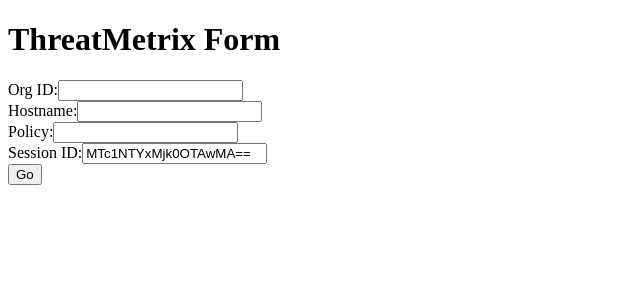
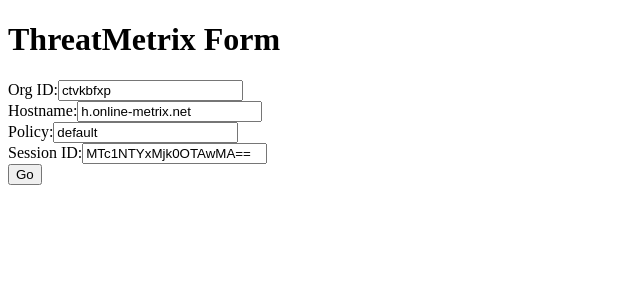
Before and after one commit to johnelmer1980/basic_demo_site, a Next.js app: page / in a window 1280 px wide. Shown: the top 300 px of the page, without its empty margins (0-640 px from the left). Built offline with nearby package versions, Linux system fonts and the light colour scheme.

Commit message:
added in profiling

```diff
--- a/pages/index.js
+++ b/pages/index.js
@@ -3,9 +3,9 @@
 
 export default function Home() {
   const router = useRouter();
-  const [orgId, setOrgId] = useState("");
-  const [hostname, setHostname] = useState("");
-  const [policy, setPolicy] = useState("");
+  const [orgId, setOrgId] = useState("ctvkbfxp");
+  const [hostname, setHostname] = useState("h.online-metrix.net");
+  const [policy, setPolicy] = useState("default");
   const [sessionId, setSessionId] = useState("");
 
   useEffect(() => {
--- a/profile.js
+++ b/profile.js
@@ -1,5 +1,6 @@
 import { useEffect } from "react";
 import { useRouter } from "next/router";
+import Head from "next/head";
 
 export default function Profile() {
   const router = useRouter();
@@ -19,6 +20,9 @@
 
   return (
     <div className="min-h-screen flex items-center justify-center bg-gray-50">
+      <Head>
+        <script type="text/javascript" src="fp-clientlib-v5.js"></script>
+      </Head>
       <div className="bg-white shadow-md rounded-lg p-8 w-full max-w-md">
         <h1 className="text-2xl font-bold mb-6 text-center">ThreatMetrix Profile</h1>
         <div className="space-y-2">
```
Also changed, not shown: fp-clientlib-v5.js (added, +9 -0 lines), 2 other files (tests, documents, lock files or other folders).
